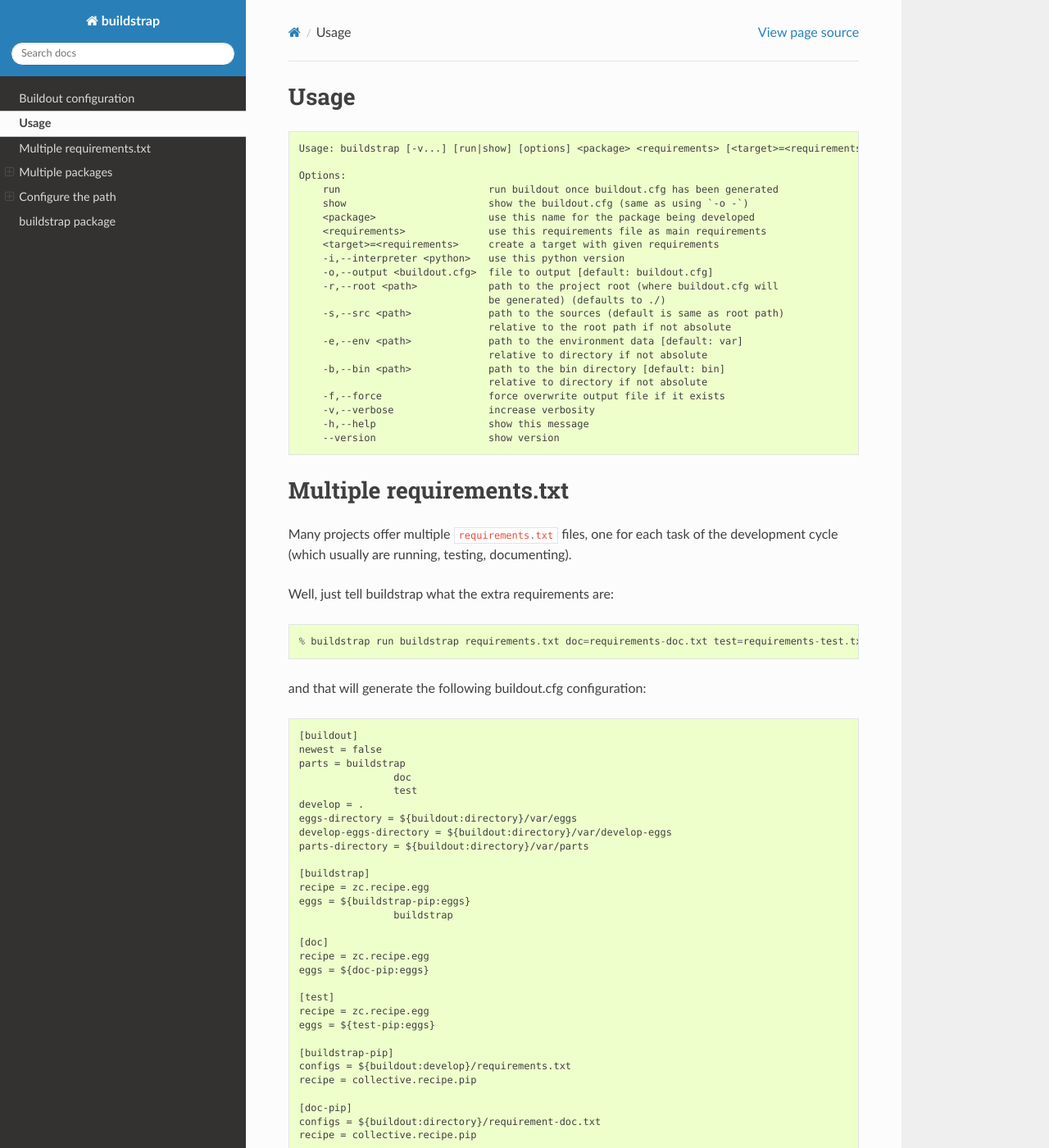
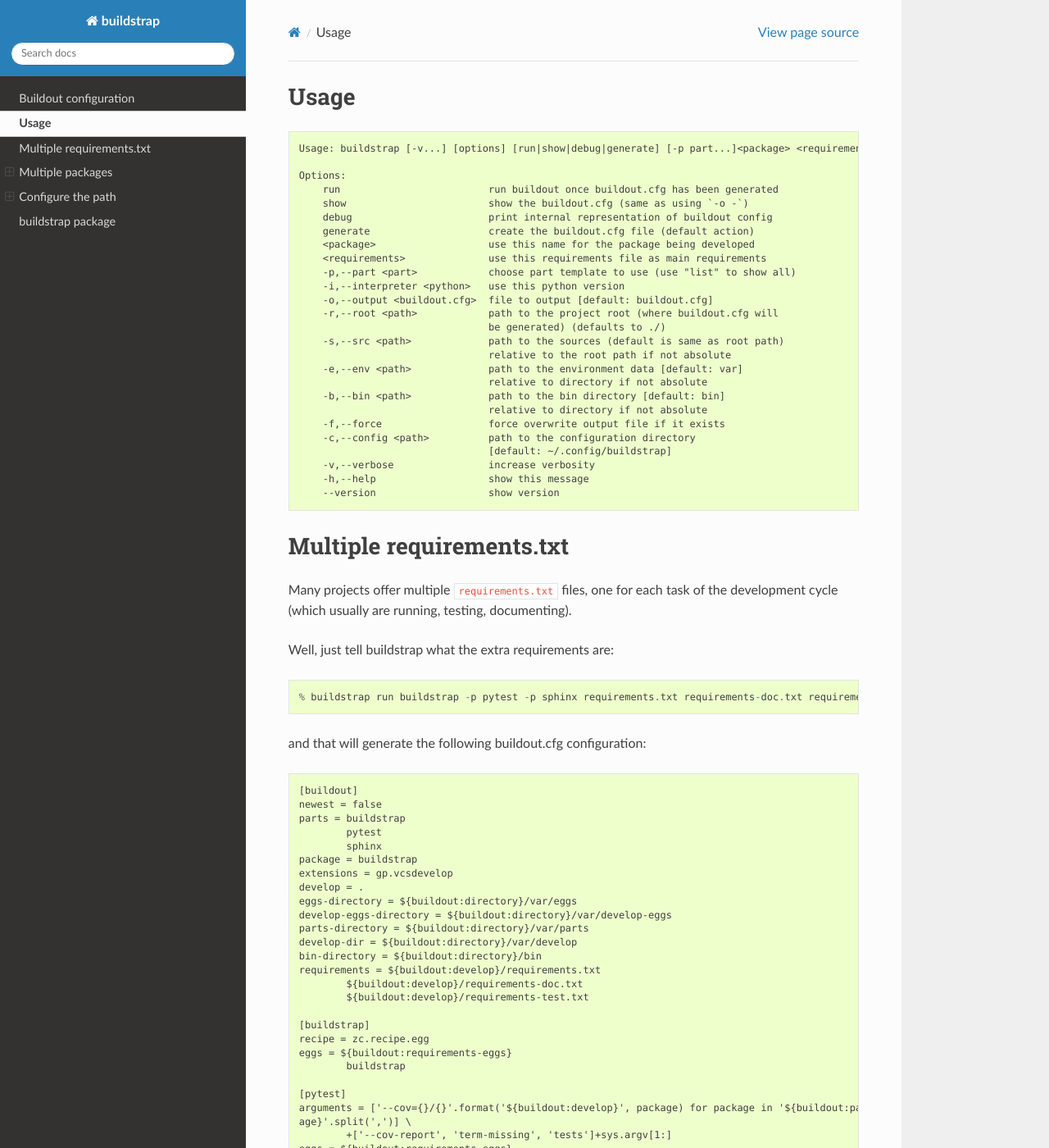
Before and after one commit to guyzmo/buildstrap, a Sphinx documentation site: the page built from doc/advanced_usage.md, in a window 1280 px wide and 1400 px high. Shown: the whole window at 82% size. Built offline with Sphinx 7.4.7 and the Read the Docs theme 2.0.0, drawn with Linux system fonts in a browser that asks for light colours; some of the changed text lies outside the part shown.

Commit message:
Added template support, switched to vcsdevelop, better CLI
- Simplified CLI
- Added support of templates parts
- Switched to use of gp.vcsdevelop only

Signed-off-by: Guyzmo <guyzmo+github@m0g.net>

````diff
--- a/doc/advanced_usage.md
+++ b/doc/advanced_usage.md
@@ -1,25 +1,29 @@
 # Usage
 
 ```
-Usage: buildstrap [-v...] [run|show] [options] <package> <requirements> [<target>=<requirements>...]
+Usage: buildstrap [-v...] [options] [run|show|debug|generate] [-p part...]<package> <requirements>...
 
 Options:
     run                         run buildout once buildout.cfg has been generated
     show                        show the buildout.cfg (same as using `-o -`)
+    debug                       print internal representation of buildout config
+    generate                    create the buildout.cfg file (default action)
     <package>                   use this name for the package being developed
     <requirements>              use this requirements file as main requirements
-    <target>=<requirements>     create a target with given requirements
+    -p,--part <part>            choose part template to use (use "list" to show all)
     -i,--interpreter <python>   use this python version
     -o,--output <buildout.cfg>  file to output [default: buildout.cfg]
     -r,--root <path>            path to the project root (where buildout.cfg will
-                                be generated) (defaults to ./)
+				be generated) (defaults to ./)
     -s,--src <path>             path to the sources (default is same as root path)
-                                relative to the root path if not absolute
+				relative to the root path if not absolute
     -e,--env <path>             path to the environment data [default: var]
-                                relative to directory if not absolute
+				relative to directory if not absolute
     -b,--bin <path>             path to the bin directory [default: bin]
-                                relative to directory if not absolute
+				relative to directory if not absolute
     -f,--force                  force overwrite output file if it exists
+    -c,--config <path>          path to the configuration directory
+				[default: ~/.config/buildstrap]
     -v,--verbose                increase verbosity
     -h,--help                   show this message
     --version                   show version
@@ -33,7 +37,7 @@
 Well, just tell buildstrap what the extra requirements are:
 
 ```
-% buildstrap run buildstrap requirements.txt doc=requirements-doc.txt test=requirements-test.txt
+% buildstrap run buildstrap -p pytest -p sphinx requirements.txt requirements-doc.txt requirements-test.txt
 ```
 
 and that will generate the following buildout.cfg configuration:
@@ -42,45 +46,45 @@
 [buildout]
 newest = false
 parts = buildstrap
-		doc
-		test
+        pytest
+        sphinx
+package = buildstrap
+extensions = gp.vcsdevelop
 develop = .
 eggs-directory = ${buildout:directory}/var/eggs
 develop-eggs-directory = ${buildout:directory}/var/develop-eggs
 parts-directory = ${buildout:directory}/var/parts
+develop-dir = ${buildout:directory}/var/develop
+bin-directory = ${buildout:directory}/bin
+requirements = ${buildout:develop}/requirements.txt
+        ${buildout:develop}/requirements-doc.txt
+        ${buildout:develop}/requirements-test.txt
 
 [buildstrap]
 recipe = zc.recipe.egg
-eggs = ${buildstrap-pip:eggs}
-		buildstrap
+eggs = ${buildout:requirements-eggs}
+        buildstrap
 
-[doc]
+[pytest]
+arguments = ['--cov={}/{}'.format('${buildout:develop}', package) for package in '${buildout:pack
+age}'.split(',')] \
+        +['--cov-report', 'term-missing', 'tests']+sys.argv[1:]
+eggs = ${buildout:requirements-eggs}
 recipe = zc.recipe.egg
-eggs = ${doc-pip:eggs}
 
-[test]
-recipe = zc.recipe.egg
-eggs = ${test-pip:eggs}
-
-[buildstrap-pip]
-configs = ${buildout:develop}/requirements.txt
-recipe = collective.recipe.pip
-
-[doc-pip]
-configs = ${buildout:directory}/requirement-doc.txt
-recipe = collective.recipe.pip
-
-[test-pip]
-configs = ${buildout:directory}/requirement-test.txt
-recipe = collective.recipe.pip
+[sphinx]
+eggs = ${buildout:requirements-eggs}
+source = ${buildout:directory}/doc
+recipe = collective.recipe.sphinxbuilder
+build = ${buildout:directory}/doc/_build
 ```
 
 and you'll find all the tools you'll need in bin:
 
 ```
 % ls bin
-buildout    cm2html   cm2man        cm2xetex  py.test      sphinx-apidoc   sphinx-build
-buildstrap  cm2latex  cm2pseudoxml  cm2xml    py.test-2.7  sphinx-autogen  sphinx-quickstart
+buildout    cm2html   cm2man        cm2xetex  py.test      sphinx         sphinx-autogen  sphinx-quickstart
+buildstrap  cm2latex  cm2pseudoxml  cm2xml    py.test-2.7  sphinx-apidoc  sphinx-build
 ```
 
 # Multiple packages
@@ -89,59 +93,26 @@
 all your packages as a comma seperated list, and they will all be included:
 
 ```
-% buildstrap run dent,prefect,beeblebox requirements.txt
-
+% buildstrap show dent,prefect,beeblebox requirements.txt
 [buildout]
 newest = false
 parts = dent
+package = dent prefect beeblebox
+extensions = gp.vcsdevelop
 develop = .
 eggs-directory = ${buildout:directory}/var/eggs
 develop-eggs-directory = ${buildout:directory}/var/develop-eggs
 parts-directory = ${buildout:directory}/var/parts
+develop-dir = ${buildout:directory}/var/develop
+bin-directory = ${buildout:directory}/bin
+requirements = ${buildout:develop}/requirements.txt
 
 [dent]
 recipe = zc.recipe.egg
-eggs = ${dent-pip:eggs}
-		dent
-		prefect
-		beeblebox
-
-[dent-pip]
-recipe = collective.recipe.pip
-configs = ${buildout:develop}/requirements.txt
-```
-
-Multiple requirements files
----------------------------
-
-Some other projects will use several requirements file for a single task (because for
-whatever crazy reason, they don't want to use the `-r other_requirements.txt` syntax).
-Well just list all the requirements as a comma separated list:
-
-```
-% buildstrap run mostly_harmless requirements.txt,other_requirements.txt
-```
-
-Which will generate the matching environment, with the following buildout.cfg:
-
-```
-[buildout]
-newest = false
-parts = mosty_harmless
-develop = .
-eggs-directory = ${buildout:directory}/var/eggs
-develop-eggs-directory = ${buildout:directory}/var/develop-eggs
-parts-directory = ${buildout:directory}/var/parts
-
-[mosty_harmless]
-eggs = ${mosty_harmless-pip:eggs}
-		mosty_harmless
-recipe = zc.recipe.egg
-
-[mosty_harmless-pip]
-recipe = collective.recipe.pip
-configs = ${buildout:develop}/requirements.txt
-          ${buildout:directory}/other_requirements.txt
+eggs = ${buildout:requirements-eggs}
+        dent
+        prefect
+        beeblebox
 ```
 
 Control the output
@@ -156,19 +127,21 @@
 [buildout]
 newest = false
 parts = slartibartfast
+package = slartibartfast
+extensions = gp.vcsdevelop
 develop = .
 eggs-directory = ${buildout:directory}/var/eggs
 develop-eggs-directory = ${buildout:directory}/var/develop-eggs
 parts-directory = ${buildout:directory}/var/parts
+develop-dir = ${buildout:directory}/var/develop
+bin-directory = ${buildout:directory}/bin
+requirements = ${buildout:develop}/requirements.txt
 
 [slartibartfast]
-eggs = ${slartibartfast-pip:eggs}
-       slartibartfast
 recipe = zc.recipe.egg
+eggs = ${buildout:requirements-eggs}
+        slartibartfast
 
-[slartibartfast-pip]
-configs = ${buildout:develop}/requirements.txt
-recipe = collective.recipe.pip
 ```
 
 but if you want to just test the command and print the configuration to stdout,
@@ -179,19 +152,21 @@
 [buildout]
 newest = false
 parts = slartibartfast
+package = slartibartfast
+extensions = gp.vcsdevelop
 develop = .
 eggs-directory = ${buildout:directory}/var/eggs
 develop-eggs-directory = ${buildout:directory}/var/develop-eggs
 parts-directory = ${buildout:directory}/var/parts
+develop-dir = ${buildout:directory}/var/develop
+bin-directory = ${buildout:directory}/bin
+requirements = ${buildout:develop}/requirements.txt
 
 [slartibartfast]
-eggs = ${slartibartfast-pip:eggs}
-       slartibartfast
 recipe = zc.recipe.egg
+eggs = ${buildout:requirements-eggs}
+        slartibartfast
 
-[slartibartfast-pip]
-configs = ${buildout:develop}/requirements.txt
-recipe = collective.recipe.pip
 ```
 
 and if you want to write the `buildout.cfg` as another file, you can either redirect
@@ -203,19 +178,21 @@
 [buildout]
 newest = false
 parts = slartibartfast
+package = slartibartfast
+extensions = gp.vcsdevelop
 develop = .
 eggs-directory = ${buildout:directory}/var/eggs
 develop-eggs-directory = ${buildout:directory}/var/develop-eggs
 parts-directory = ${buildout:directory}/var/parts
+develop-dir = ${buildout:directory}/var/develop
+bin-directory = ${buildout:directory}/bin
+requirements = ${buildout:develop}/requirements.txt
 
 [slartibartfast]
-eggs = ${slartibartfast-pip:eggs}
-       slartibartfast
 recipe = zc.recipe.egg
+eggs = ${buildout:requirements-eggs}
+        slartibartfast
 
-[slartibartfast-pip]
-configs = ${buildout:develop}/requirements.txt
-recipe = collective.recipe.pip
 ```
 
 N.B.: the show command is equivalent to `--output -`.
@@ -257,20 +234,21 @@
 [buildout]
 newest = false
 parts = buildstrap
+package = buildstrap
+extensions = gp.vcsdevelop
+directory = /tmp/buildstrap-env/
 develop = .
-directory = /tmp/buildstrap-env/
 eggs-directory = ${buildout:directory}/var/eggs
 develop-eggs-directory = ${buildout:directory}/var/develop-eggs
 parts-directory = ${buildout:directory}/var/parts
+develop-dir = ${buildout:directory}/var/develop
+bin-directory = ${buildout:directory}/bin
+requirements = ${buildout:develop}/requirements.txt
 
 [buildstrap]
-eggs = ${buildstrap-pip:eggs}
-       buildstrap
 recipe = zc.recipe.egg
-
-[buildstrap-pip]
-configs = ${buildout:develop}/requirements.txt
-recipe = collective.recipe.pip
+eggs = ${buildout:requirements-eggs}
+        buildstrap
 ```
 
 ## Sources path: `--src`
@@ -286,16 +264,26 @@
 use the `--src` argument.
 
 ```
-% buildstrap -r /tmp -s `pwd`/buildstrap show buildstrap requirements.txt
+% buildstrap -r /tmp/buildstrap-build -s `pwd`/buildstrap show buildstrap requirements.txt
 [buildout]
 newest = false
 parts = buildstrap
-develop = .
-directory = /tmp/buildstrap-env/
+package = buildstrap
+extensions = gp.vcsdevelop
+directory = /tmp
+develop = /absolute/path/to/buildstrap
 eggs-directory = ${buildout:directory}/var/eggs
 develop-eggs-directory = ${buildout:directory}/var/develop-eggs
 parts-directory = ${buildout:directory}/var/parts
-…
+develop-dir = ${buildout:directory}/var/develop
+bin-directory = ${buildout:directory}/bin
+requirements = ${buildout:develop}/requirements.txt
+
+[buildstrap]
+recipe = zc.recipe.egg
+eggs = ${buildout:requirements-eggs}
+        buildstrap
+
 ```
 
 *Nota Bene*: if you do not want to use a path relative to the `root` path, then
@@ -307,16 +295,16 @@
 ```
 % buildout
 Creating directory '/tmp/buildstrap-build/var/eggs'.
+Getting distribution for 'gp.vcsdevelop'.
+warning: no previously-included files matching '*' found under directory 'docs/_build'
+Got gp.vcsdevelop 2.2.3.
 Creating directory '/tmp/buildstrap-build/bin'.
 Creating directory '/tmp/buildstrap-build/var/parts'.
 Creating directory '/tmp/buildstrap-build/var/develop-eggs'.
-Develop: '/path/to/sources/of/buildstrap'
-Getting distribution for 'collective.recipe.pip'.
-warning: no files found matching '*.rst' under directory 'collective'
-Got collective.recipe.pip 0.3.4.
+Develop: '/home/guyzmo/Workspace/Projects/buildstrap'
 Getting distribution for 'zc.recipe.egg>=2.0.0a3'.
 Got zc.recipe.egg 2.0.3.
-Installing buildstrap-pip.
+Unused options for buildout: 'package'.
 Installing buildstrap.
 Generated script '/tmp/buildstrap-build/bin/buildout'.
 Generated script '/tmp/buildstrap-build/bin/buildstrap'.
@@ -333,12 +321,22 @@
 [buildout]
 newest = false
 parts = buildstrap
-develop = .
-directory = /tmp/buildstrap-env/
+package = buildstrap
+extensions = gp.vcsdevelop
+directory = /tmp
+develop = /home/guyzmo/Workspace/Projects/buildstrap/buildstrap
 eggs-directory = ${buildout:directory}/.var/eggs
 develop-eggs-directory = ${buildout:directory}/.var/develop-eggs
 parts-directory = ${buildout:directory}/.var/parts
-…
+develop-dir = ${buildout:directory}/.var/develop
+bin-directory = ${buildout:directory}/bin
+requirements = ${buildout:develop}/requirements.txt
+
+[buildstrap]
+recipe = zc.recipe.egg
+eggs = ${buildout:requirements-eggs}
+        buildstrap
+
 ```
 
 or you might want to put it at any other place, by using an absolute path:
@@ -346,13 +344,13 @@
 ```
 % buildstrap -r /tmp -s `pwd`/buildstrap -e /tmp/buildstrap-var show buildstrap requirements.txt
 [buildout]
-newest = false
-parts = buildstrap
-develop = .
-directory = /tmp/buildstrap-env/
+directory = /tmp
+develop = /home/guyzmo/Workspace/Projects/buildstrap/buildstrap
 eggs-directory = /tmp/buildstrap-var/eggs
 develop-eggs-directory = /tmp/buildstrap-var/develop-eggs
 parts-directory = /tmp/buildstrap-var/parts
+develop-dir = /tmp/buildstrap-var/develop
+bin-directory = ${buildout:directory}/bin
 …
 ```
 
@@ -364,12 +362,11 @@
 ```
 % buildstrap -b var/bin show buildstrap requirements.txt
 [buildout]
-newest = false
-parts = buildstrap
 develop = .
 eggs-directory = ${buildout:directory}/var/eggs
 develop-eggs-directory = ${buildout:directory}/var/develop-eggs
 parts-directory = ${buildout:directory}/var/parts
+develop-dir = ${buildout:directory}/var/develop
 bin-directory = ${buildout:directory}/var/bin
 …
 ```
@@ -379,13 +376,12 @@
 ```
 % buildstrap -r /tmp -s `pwd`/buildstrap -e /tmp/buildstrap-var -b /tmp/buildstrap-bin show buildstrap requirements.txt
 [buildout]
-newest = false
-parts = buildstrap
 develop = .
 directory = /tmp/buildstrap-env/
 eggs-directory = /tmp/buildstrap-var/eggs
 develop-eggs-directory = /tmp/buildstrap-var/develop-eggs
 parts-directory = /tmp/buildstrap-var/parts
+develop-dir = /tmp/buildstrap-var/develop
 bin-directory = /tmp/buildstrap-bin
 …
 ```
````
Also changed, not shown: other parts of doc/advanced_usage.md (+1 -1 lines), README.md (+11 -11 lines), doc/buildout.md (+3 -3 lines), doc/index.md (+4 -6 lines), 6 other files.
